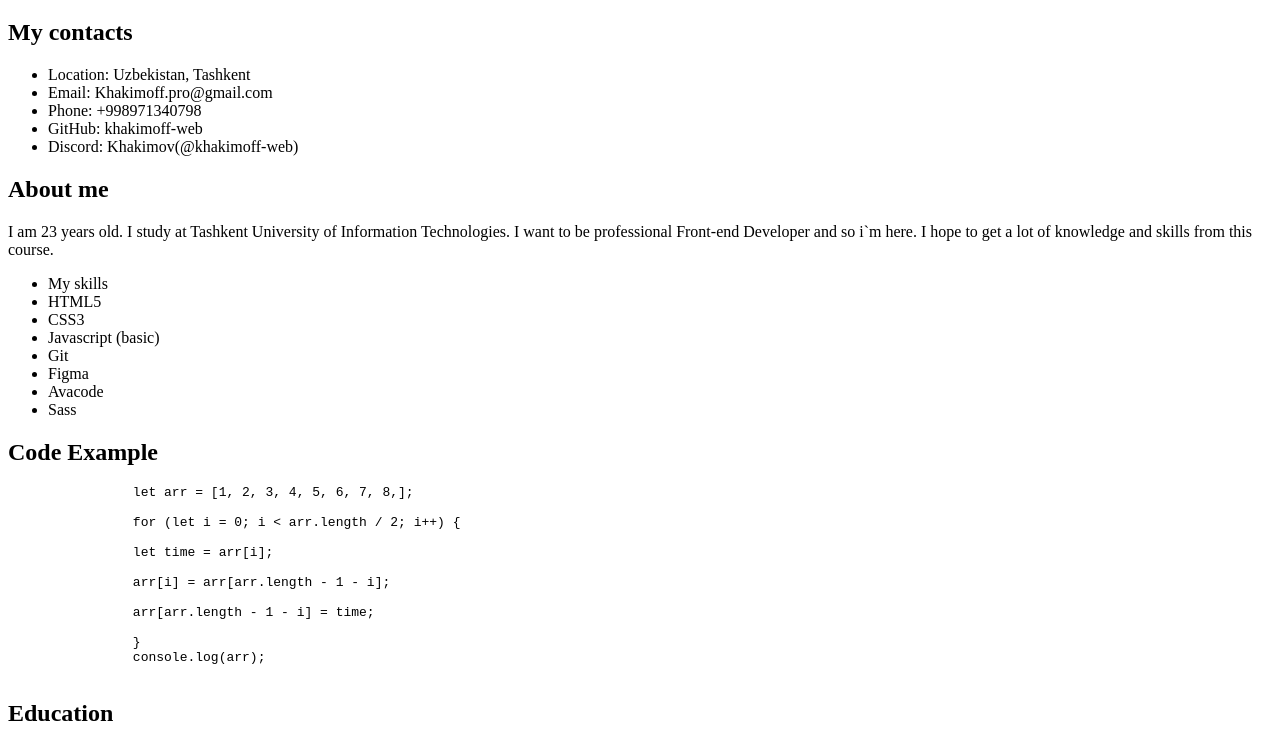
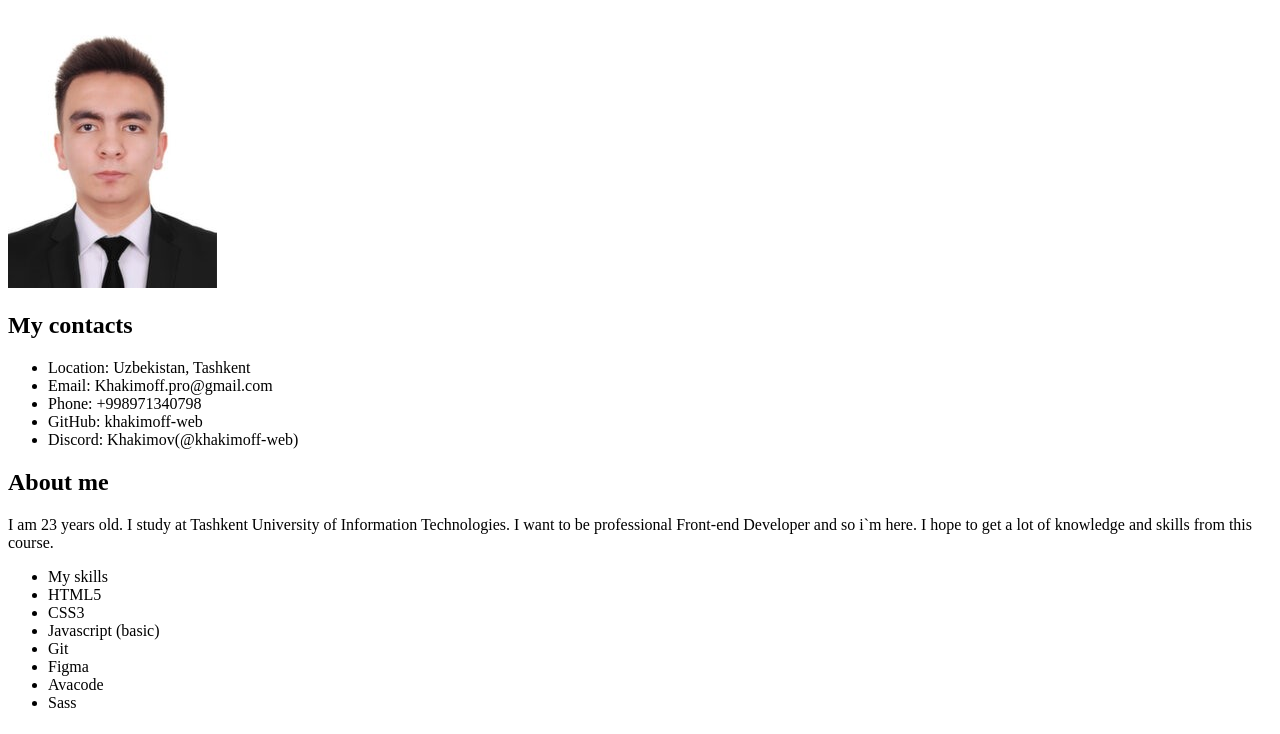
Before and after one commit to khakimoff-web/rsschool-cv, a plain HTML site: page index.html in a window 1280 px wide. Shown: the part 61-795 px from the top of the page. Drawn offline with Linux system fonts and the light colour scheme.

Commit message:
feat: add new file img and update index.html

```diff
--- a/index.html
+++ b/index.html
@@ -10,6 +10,7 @@
 
 <body>
 	<h1 class="section-title">Jakhangir Khakimov</h1>
+	<img src="img/img.jpg" alt="Image">
 	<div class="contacts">
 		<h2 class="contacts__title">My contacts</h2>
 		<ul class="contacts__list">
```
Also changed, not shown: img/img.jpg (added).
